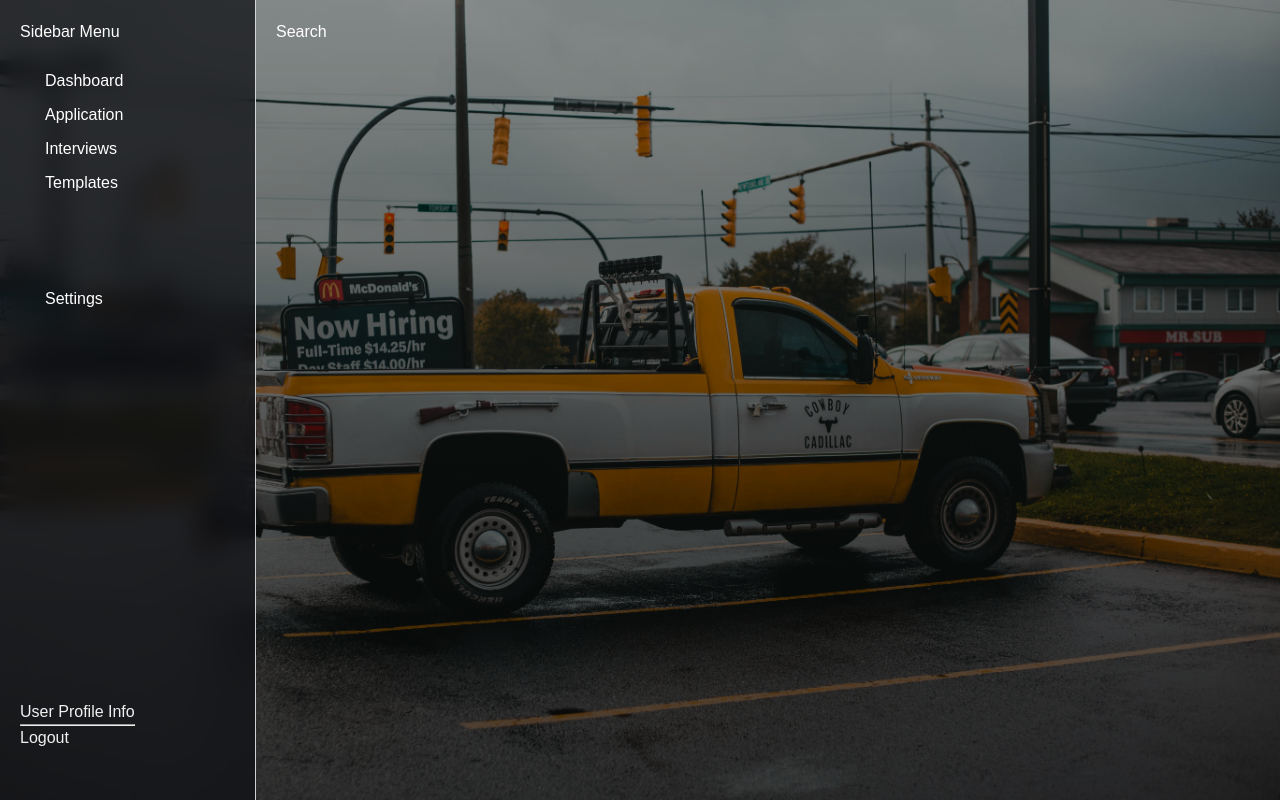
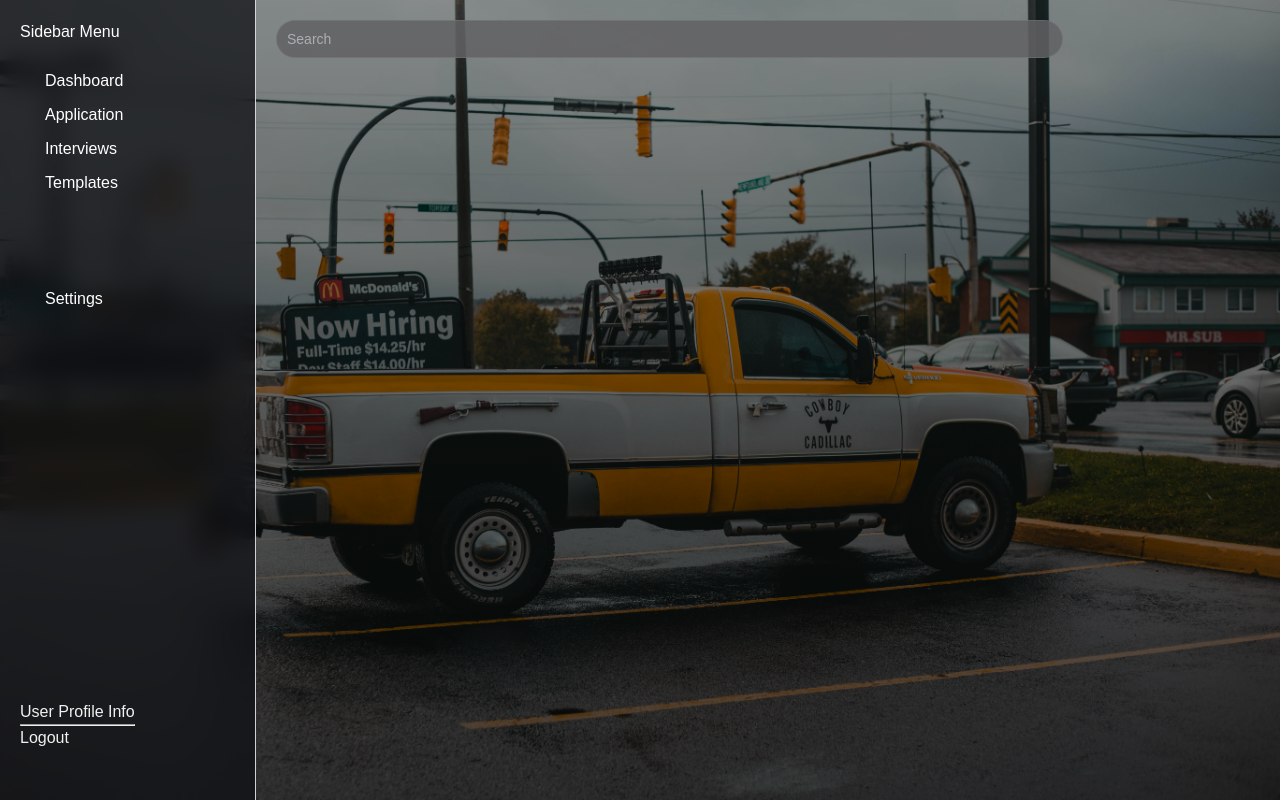
Before and after one commit to Geary-E/Job-Application-Tracker, a React (Vite) app in the folder frontend/: page /dashboard in a window 1280 px wide. Built offline with nearby package versions, Linux system fonts and the light colour scheme.

Commit message:
Styling of search bar

```diff
--- a/frontend/src/Dashboard.jsx
+++ b/frontend/src/Dashboard.jsx
@@ -26,7 +26,9 @@ const Dashboard = () => {
                     {/* Main Content
                     Dashboard */}
                     <div className="top-section">
-                        <div className="search-bar"> Search </div>
+                        {/* <div className="search-bar"> */}
+                            <input className="search-bar" type="text" placeholder="Search" />
+                       {/* </div> */}
                         <div className="add-application-button"></div>
                     </div>
                 </div>
--- a/frontend/src/styling/Dashboard.css
+++ b/frontend/src/styling/Dashboard.css
@@ -56,6 +56,26 @@ body {
 
 .search-bar {
     display: inline-block;
+    background: rgba(98, 98, 100, 0.85); /* testig */
+    border: solid 1px rgba(255, 255, 255, 0.08); /* testing */
+    color: #f4f6fb;
+    border-radius: 30px;
+    padding: 10px 10px;
+    font-size: 14px;
+    cursor: pointer;
     height: 30%;
     width: 80%;
 }
+
+.search-bar::placeholder {
+     color: rgba(244, 246, 251, 0.5);
+}
+
+/*.search-input {
+    padding: 2px 2px;
+    cursor: pointer;
+} */
+
+/* .search-input:hover {
+    color: rgba(255, 255, 255, 0.08); /* testing */
+/* } */
```
